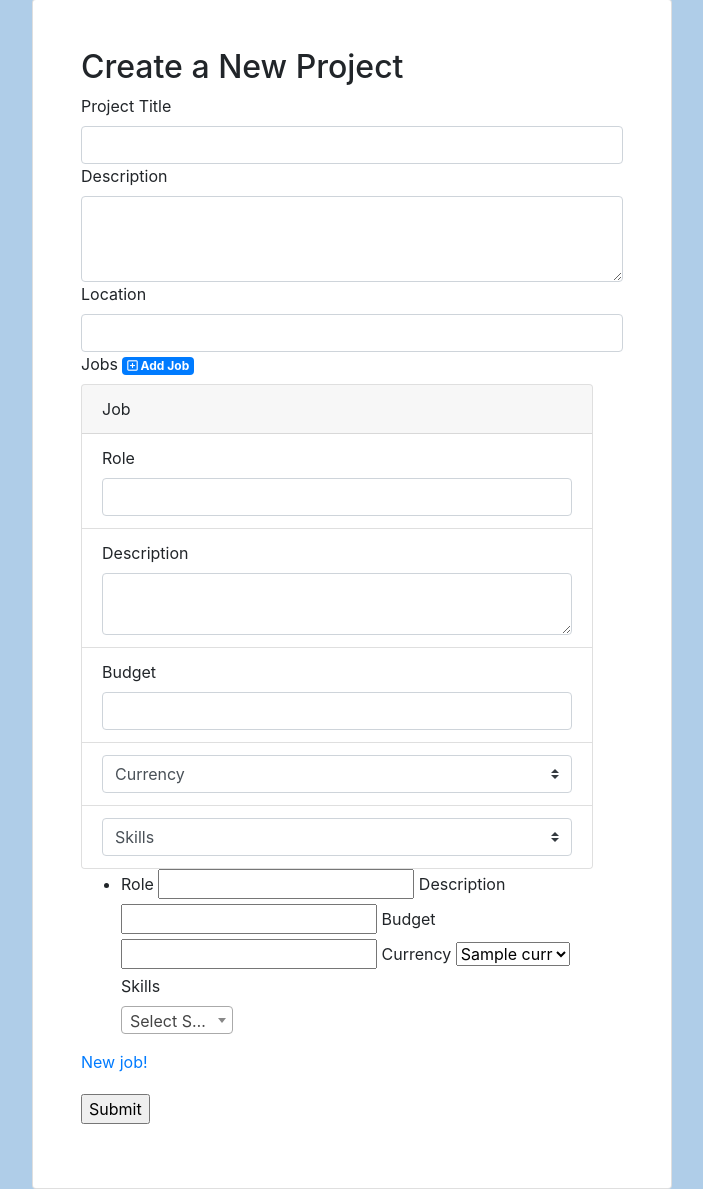
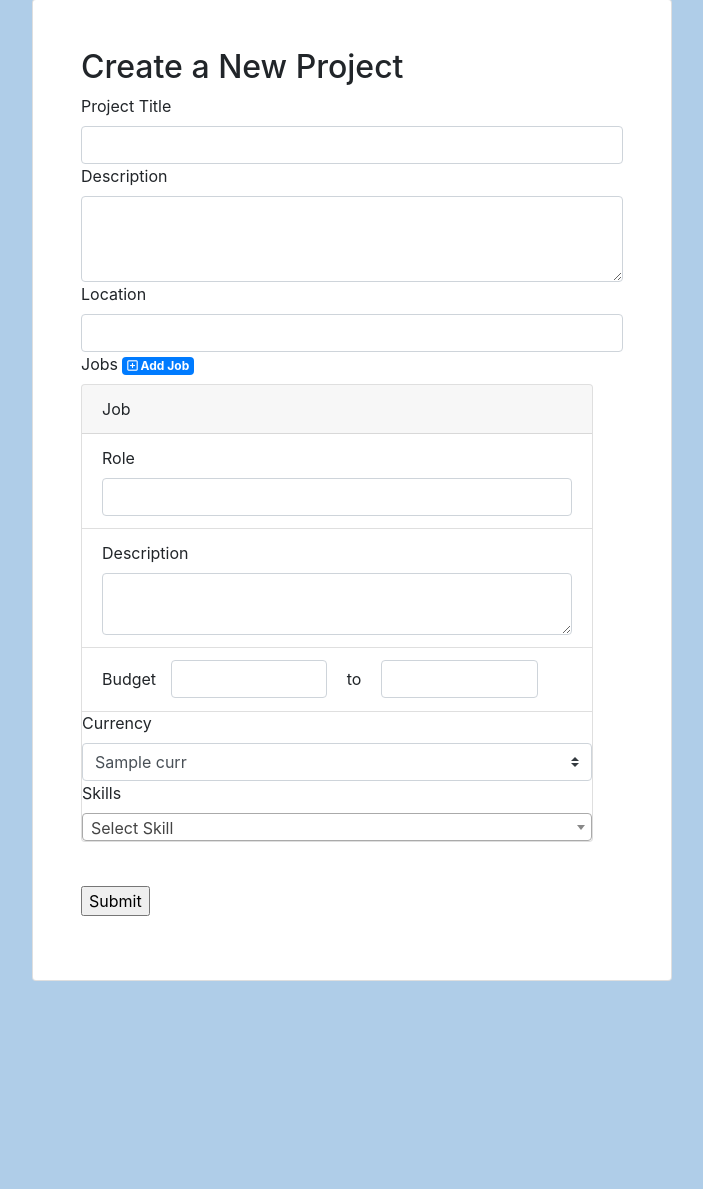
Before and after one commit to CayenneLow/MilkTree, a Flask app: template templates/create_project.html in a window 1280 px wide. Shown: the part 107-1296 px from the top of the page, without its empty margins (288-991 px from the left). After the commit the page ends 1088 px from the top, so only its background shows below. Run offline with Flask 2, Linux system fonts and the light colour scheme; the template is opened without the code that fills it: most values are stand-ins (such as "Sample title", 1, 10 or a date in 2020); some libraries are stand-ins or nearby versions.

Commit message:
Skills works

```diff
--- a/static/css/style.css
+++ b/static/css/style.css
@@ -23,3 +23,11 @@ html, body {
 #new-job-button {
     cursor: pointer;
 }
+
+.budget-inline {
+    display: inline;
+}
+
+#budget-label {
+    margin-right: 10px;
+}
--- a/static/js/script.js
+++ b/static/js/script.js
@@ -1,44 +1,59 @@
 document.addEventListener("DOMContentLoaded", function(event) {
-    function addJobBox(){
-        // const lastJob = document.getElementById('last-job')
+    // function addJobBox(){
+    //     // const lastJob = document.getElementById('last-job')
+    //
+    //     var newJob = "<div class=\"card\">\
+    //     <label for=\"jobs\" class=\"card-header w-100\">Job</label>\
+    //     <ul class=\"list-group list-group-flush\">\
+    //         <div class=\"job-info-box\">\
+    //             <li class=\"list-group-item\">\
+    //                 <label for=\"role\">Role</label>\
+    //                 <input class=\"form-control\" type=\"text\" name=\"{{jobs|length|string}}-role\" />\
+    //             </li>\
+    //             <li class=\"list-group-item\">\
+    //                 <label for=\"description\">Description</label>\
+    //                 <textarea class=\"form-control\" type=\"text\" name=\"{{jobs|length|string}}-description\"></textarea>\
+    //             </li>\
+    //             <li class=\"list-group-item\">\
+    //                 <label for=\"budget\">Budget</label>\
+    //                 <input class=\"form-control\" type=\"number\" name=\"{{jobs|length|string}}-budget\" />\
+    //             </li>\
+    //             <li class=\"list-group-item\">\
+    //                 <select class=\"custom-select\">\
+    //                     <option selected> Currency </option>\
+    //                     <option value=\"AUD\">AUD</option>\
+    //                     <option value=\"USD\">USD</option>\
+    //                     <option value=\"EUR\">EUR</option>\
+    //                 </select>\
+    //             </li>\
+    //             <li class=\"list-group-item\">\
+    //                 <select class=\"custom-select\">\
+    //                     <option selected> Skills </option>\
+    //                     <option value=\"AUD\">SEO</option>\
+    //                     <option value=\"USD\">Digital Marketing</option>\
+    //                     <option value=\"EUR\">Front-end web developemtn</option>\
+    //                 </select>\
+    //             </li>\
+    //         </div>\
+    //     </li>\
+    // </div>"
+    //
+    //     $("#job-list").append(newJob)
+    // }
 
-        var newJob = "<div class=\"card\" id=\"job-list\">\
-        <label for=\"jobs\" class=\"card-header w-100\">Job</label>\
-        <ul class=\"list-group list-group-flush\">\
-            <div class=\"job-info-box\">\
-                <li class=\"list-group-item\">\
-                    <label for=\"role\">Role</label>\
-                    <input class=\"form-control\" type=\"text\" name=\"{{jobs|length|string}}-role\" />\
-                </li>\
-                <li class=\"list-group-item\">\
-                    <label for=\"description\">Description</label>\
-                    <textarea class=\"form-control\" type=\"text\" name=\"{{jobs|length|string}}-description\"></textarea>\
-                </li>\
-                <li class=\"list-group-item\">\
-                    <label for=\"budget\">Budget</label>\
-                    <input class=\"form-control\" type=\"number\" name=\"{{jobs|length|string}}-budget\" />\
-                </li>\
-                <li class=\"list-group-item\">\
-                    <select class=\"custom-select\">\
-                        <option selected> Currency </option>\
-                        <option value=\"AUD\">AUD</option>\
-                        <option value=\"USD\">USD</option>\
-                        <option value=\"EUR\">EUR</option>\
-                    </select>\
-                </li>\
-                <li class=\"list-group-item\">\
-                    <select class=\"custom-select\">\
-                        <option selected> Skills </option>\
-                        <option value=\"AUD\">SEO</option>\
-                        <option value=\"USD\">Digital Marketing</option>\
-                        <option value=\"EUR\">Front-end web developemtn</option>\
-                    </select>\
-                </li>\
-            </div>\
-        </li>\
-    </div>"
+    var numJobs = 1;
+    function addJobBox() {
+        numJobs++;
+        let clone = $("#job-card-1").clone();
+        $("#job-list").append(clone);
+        //clone.appendTo($("#job-list"));
+        clone.prop("id", `job-card-${numJobs}`);
+        var jobCardId = "#job-card-" + numJobs;
+        $("#job-card-" + numJobs + ' #role').attr("name", numJobs + "-role");
+        $("#job-card-" + numJobs + ' #description').attr("name", numJobs + "-description");
+        $("#job-card-" + numJobs + ' #budget-min').attr("name", numJobs + "-budget-min");
+        $("#job-card-" + numJobs + ' #budget-max').attr("name", numJobs + "-budget-max");
 
-        $("#job-list").append(newJob)
     }
 
     const newJobButton = document.getElementById('new-job-button');
@@ -48,10 +63,20 @@ document.addEventListener("DOMContentLoaded", function(event) {
     $("#select-skills").select2();
 
     $("#select-skills").on('change', function() {
-        console.log("IN HERE");
         var skill = $("#select2-select-skills-container").text();
-        console.log("SKILL")
-        console.log(skill);
+        if (skill == "Select Skill"){
+            return;
+        }
+        var alreadyThere = 0;
+        $('#skill-results').children('p').each(function () {
+            if (skill == this.innerText) {
+                alreadyThere = 1;
+            }
+        });
+        if (alreadyThere) {
+            return;
+        }
+
         skillElement = document.createElement("p")
         skillElement.innerText = skill;
         $("#skill-results").append(skillElement);
--- a/templates/create_project.html
+++ b/templates/create_project.html
@@ -27,75 +27,47 @@
                     Add Job
                 </span>
                 <div class="card-deck w-100" id="job-list">
-                    <div class="card w-100" id="job-list">
+                    <div class="card w-100" id="job-card-1">
                         <label for="jobs" class="card-header w-100">Job</label>
                         <ul class="list-group list-group-flush">
                             <div class="job-info-box">
                                 <li class="list-group-item">
                                     <label for="role">Role</label>
-                                    <input class="form-control" type="text" name="{{jobs|length|string}}-role" />
+                                    <input class="form-control" type="text" name="1-role" id="role"/>
                                 </li>
                                 <li class="list-group-item">
                                     <label for="description">Description</label>
-                                    <textarea class="form-control" type="text" name="{{jobs|length|string}}-description"></textarea>
+                                    <textarea class="form-control" type="text" name="1-description" id="description"></textarea>
                                 </li>
                                 <li class="list-group-item">
-                                    <label for="budget">Budget</label>
-                                    <input class="form-control" type="number" name="{{jobs|length|string}}-budget" />
+                                    <label for="budget" id="budget-label">Budget</label>
+                                    <input class="col-md-4 budget-inline form-control" type="number" name="1-budget-min" id="budget-min"/>
+                                    <span class="col-md-4 budget-inline">to</span>
+                                    <input class="col-md-4 budget-inline form-control" type="number" name="1-budget-max" id="budget-max"/>
                                 </li>
-                                <li class="list-group-item">
-                                    <select class="custom-select">
-                                        <option selected> Currency </option>
-                                        <option value="AUD">AUD</option>
-                                        <option value="USD">USD</option>
-                                        <option value="EUR">EUR</option>
-                                    </select>
-                                </li>
-                                <li class="list-group-item">
-                                    <select class="custom-select">
-                                        <option selected> Skills </option>
-                                        <option value="AUD">SEO</option>
-                                        <option value="USD">Digital Marketing</option>
-                                        <option value="EUR">Front-end web developemtn</option>
-                                    </select>
-                                </li>
-                            </div>
-                            </li>
-                    </div>
-                </div>
-
-                <ul class="job-list" id="job-list">
-                    <li class="job-item">
-                        <div class="job-info-box">
-                            <label for="role">Role</label>
-                            <input type="text" name="{{jobs|length|string}}-role" />
-                            <label for="description">Description</label>
-                            <input type="text" name="{{jobs|length|string}}-description" />
-                            <label for="budget">Budget</label>
-                            <input type="number" name="{{jobs|length|string}}-budget" />
                                 <label for="currency">Currency</label>
-                            <select name="currency" id="select-currency">
+                                <select name="currency" id="select-currency" class="custom-select">
                                     {% for curr in currencies %}
                                     <option value={{curr}}>{{curr}}</option>
                                     {% endfor %}
                                 </select>
-                            </br/>
+                                </br />
                                 <label for="skills">Skills</label>
                                 <div id="skill-results"></div>
-                            <select name="skills" id="select-skills" class="js-select-skill">
+                                <select name="skills" id="select-skills" class="custom-select">
                                     <option value='0'>Select Skill</option>
                                     {% for skill in skills %}
                                     <option value={{skill}}>{{skill}}</option>
                                     {% endfor %}
                                 </select>
                             </div>
-                    </li>
                         </ul>
-                <a href="#" id="new-job-button">New job!</a>
+                    </div>
+                </div>
                 <br />
 
-                <input type="submit" style="margin-top:20px;"class="submit-donate" value="Submit" />
-
+                <input type="submit" style="margin-top:20px;" class="submit-donate" value="Submit" />
+            </div>
         </form>
     </div>
 </div>
```
Lines whose indentation alone changed are shown as unchanged.
